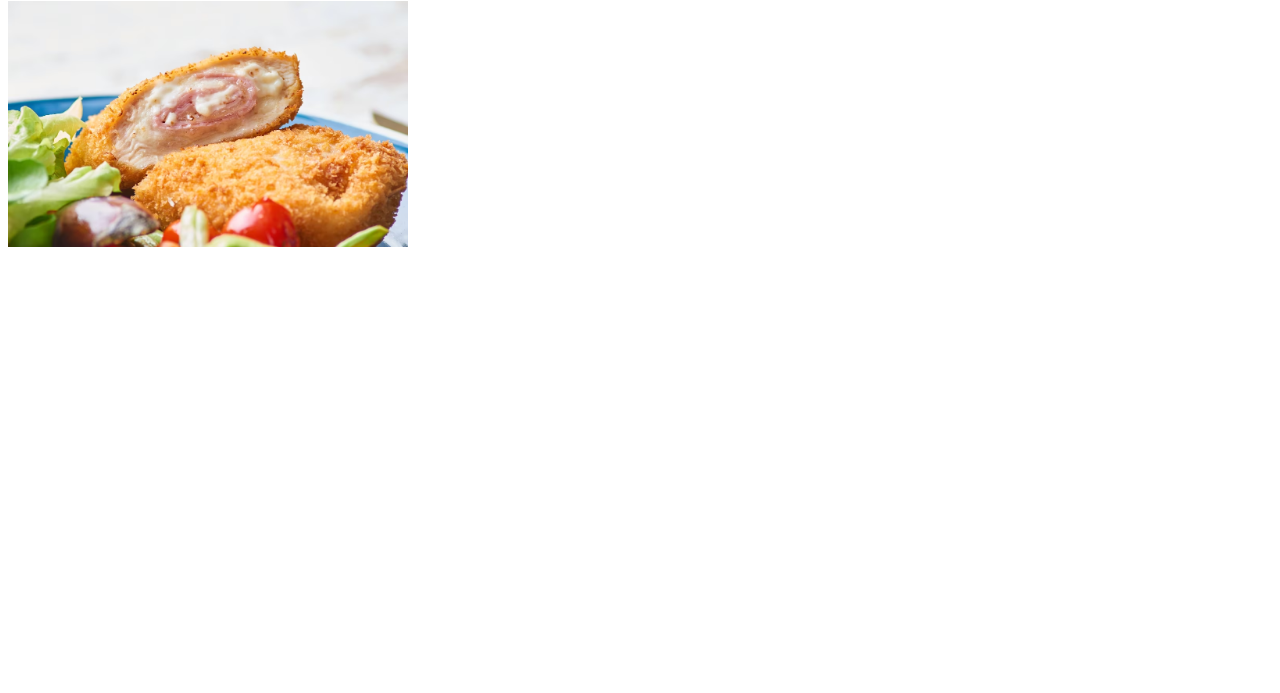
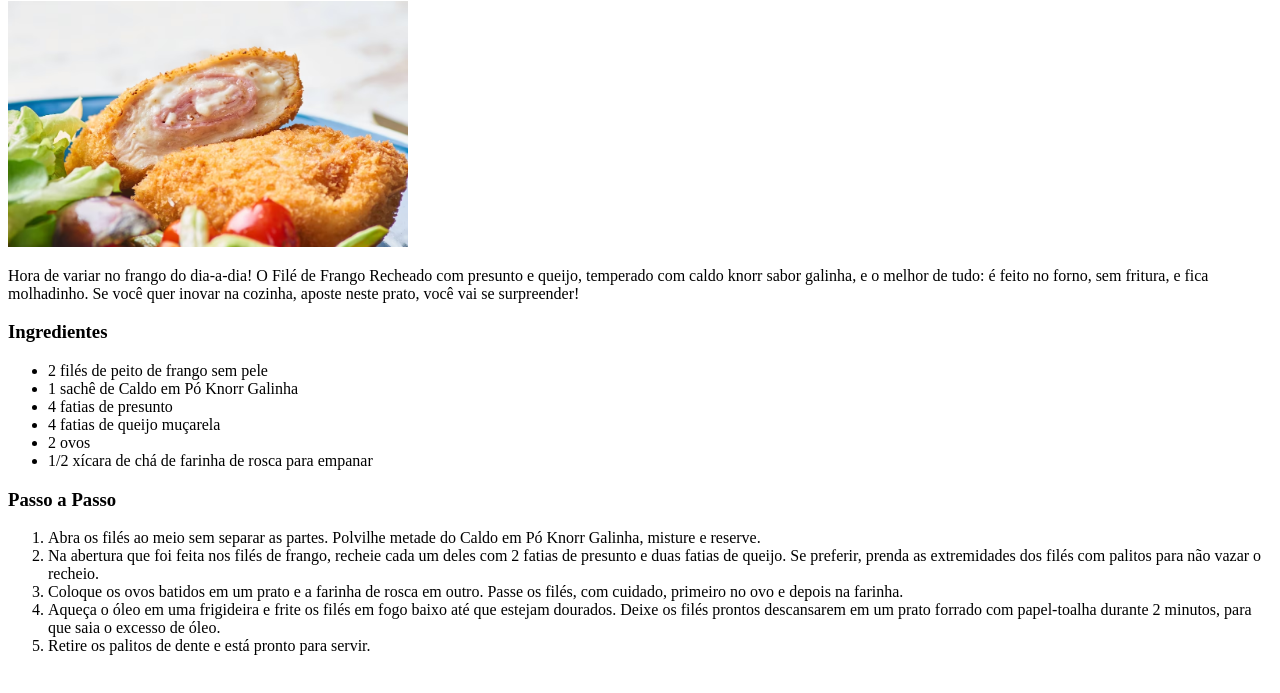
Before and after one commit to josiasccosta/Recipe-Project, a plain HTML site: page receitas/file_de_frango_recheado.html in a window 1280 px wide. Shown: the part 79-772 px from the top of the page. Drawn offline with Linux system fonts and the light colour scheme.

Commit message:
Add chicken dish description, Ingredients and Step by Step on how to cook

```diff
--- a/receitas/file_de_frango_recheado.html
+++ b/receitas/file_de_frango_recheado.html
@@ -8,5 +8,28 @@
     <body>
         <h1>Filé de frango recheado</h1>
         <img src="../img/frango.jpg" width="400">
+        <p>Hora de variar no frango do dia-a-dia! O Filé de Frango
+        Recheado com presunto e queijo, temperado com caldo knorr
+        sabor galinha, e o melhor de tudo: é feito no forno, sem
+        fritura, e fica molhadinho. Se você quer inovar na cozinha,
+        aposte neste prato, você vai se surpreender!</p>
+        <h3>Ingredientes</h3>
+        <ul>
+            <li>2 filés de peito de frango sem pele</li>
+            <li>1 sachê de Caldo em Pó Knorr Galinha</li>
+            <li>4 fatias de presunto</li>
+            <li>4 fatias de queijo muçarela</li>
+            <li>2 ovos</li>
+            <li>1/2 xícara de chá de farinha de rosca para empanar</li>
+        </ul>
+        <h3>Passo a Passo</h3>
+        <ol>
+            <li>Abra os filés ao meio sem separar as partes. Polvilhe metade do Caldo em Pó Knorr Galinha, misture e reserve.</li>
+
+            <li>Na abertura que foi feita nos filés de frango, recheie cada um deles com 2 fatias de presunto e duas fatias de queijo. Se preferir, prenda as extremidades dos filés com palitos para não vazar o recheio.</li>
+            <li>Coloque os ovos batidos em um prato e a farinha de rosca em outro. Passe os filés, com cuidado, primeiro no ovo e depois na farinha.</li>
+            <li>Aqueça o óleo em uma frigideira e frite os filés em fogo baixo até que estejam dourados. Deixe os filés prontos descansarem em um prato forrado com papel-toalha durante 2 minutos, para que saia o excesso de óleo.</li>
+            <li>Retire os palitos de dente e está pronto para servir.</li>
+        </ol>
     </body>
 </html>
```
Also changed, not shown: index.html (+5 -0 lines).
